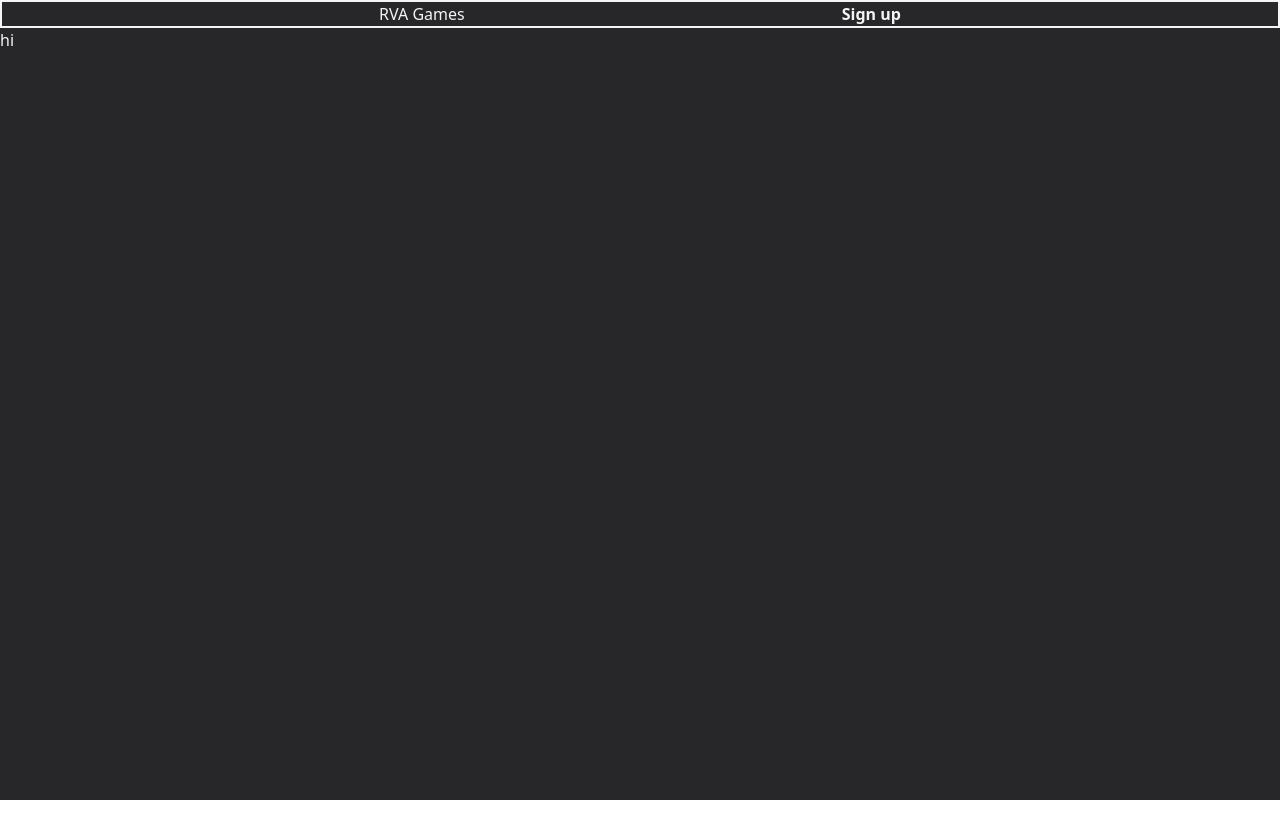
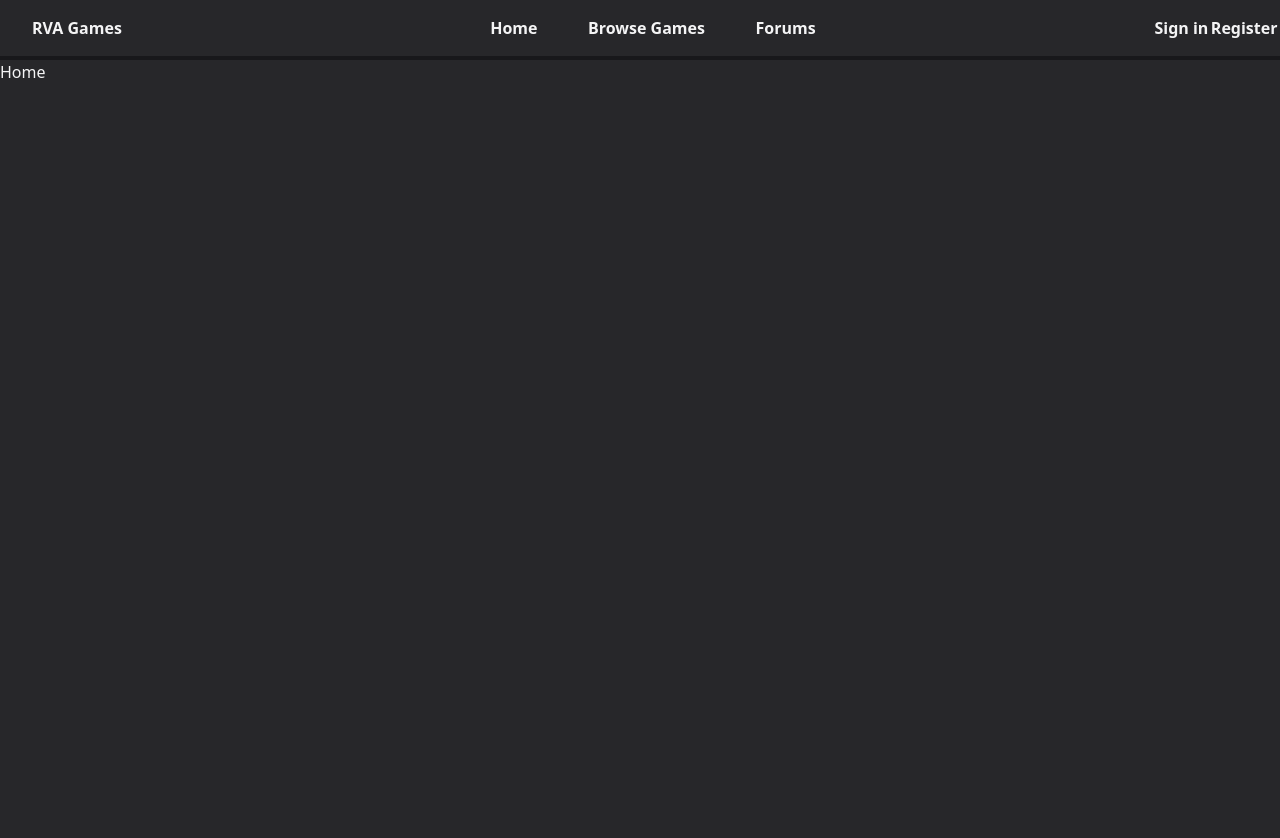
Before and after one commit to gjasay/rva-games, a React (Vite) app: page / in a window 1280 px wide. Shown: the top 838 px of the page. Before the commit the page ends 800 px from the top, so only its background shows below. Built offline with nearby package versions, Linux system fonts and the light colour scheme.

Commit message:
finish header skeleton

```diff
--- a/package.json
+++ b/package.json
@@ -25,6 +25,7 @@
     "eslint-plugin-react-hooks": "^5.0.0",
     "eslint-plugin-react-refresh": "^0.4.16",
     "globals": "^15.14.0",
+    "react-router-dom": "^7.1.3",
     "typescript": "~5.6.2",
     "typescript-eslint": "^8.18.2",
     "vite": "^6.0.5"
--- a/src/App.tsx
+++ b/src/App.tsx
@@ -1,12 +1,19 @@
-import { Header } from "./Header"
+import { Header } from "./header/Header";
+import { BrowserRouter, Routes, Route } from "react-router-dom";
+import { Home } from "./pages/Home";
 
 function App() {
   return (
-  <div className="flex flex-col text-zinc-100 bg-zinc-800 h-screen">
+    <div className="flex flex-col text-zinc-100 bg-zinc-800 h-screen">
       <Header />
-      <div > hi </div>
-  </div>
-  )
+      <BrowserRouter>
+        <Routes>
+          <Route path="/" element={<Home />} />
+          <Route path="/sign-in" element={<h1>Sign up</h1>} />
+        </Routes>
+      </BrowserRouter>
+    </div>
+  );
 }
 
-export default App
+export default App;
--- a/src/Header.tsx
+++ /dev/null
@@ -1,10 +0,0 @@
-import { Hyperlink } from "./components/Hyperlink";
-
-export const Header: React.FC = () => {
-  return (
-    <header className="flex justify-evenly items-center w-full border-2">
-      <h1>RVA Games</h1>
-      <Hyperlink href="/signup" text="Sign up" />
-    </header>
-  );
-};
--- a/src/components/Hyperlink.tsx
+++ b/src/components/Hyperlink.tsx
@@ -5,7 +5,7 @@ interface HyperlinkProps {
 
 export const Hyperlink: React.FC<HyperlinkProps> = ({ href, text }) => {
   return (
-    <a href={href} className="font-extrabold transition ease-in-out duration-300 hover:-translate-y-0.5">
+    <a href={href} className="font-extrabold decoration-red-400 decoration-2 underline-offset-8 transition ease-in-out duration-300 hover:-translate-y-0.5 hover:underline">
       {text}
     </a>
   );
--- /dev/null
+++ b/src/header/Header.tsx
@@ -0,0 +1,18 @@
+import { Hyperlink } from "../components/Hyperlink";
+
+export const Header: React.FC = () => {
+  return (
+    <header className="flex justify-between items-center w-full py-4 border-b-zinc-900 border-b-4">
+      <h1 className="px-8 font-extrabold size-xl">RVA Games</h1>
+      <div id="links" className="flex justify-evenly items-center h-full w-1/3">
+        <Hyperlink href="/" text="Home" />
+        <Hyperlink href="/games" text="Browse Games" />
+        <Hyperlink href="/forum" text="Forums" />
+      </div>
+      <div className="flex justify-evenly items-center h-full w-1/10">
+        <Hyperlink href="/sign-in" text="Sign in" />
+        <Hyperlink href="/register" text="Register" />
+      </div>
+    </header>
+  );
+};
--- /dev/null
+++ b/src/pages/Home.tsx
@@ -0,0 +1,12 @@
+export const Home: React.FC = () => {
+  return (
+  <div className="bg-zinc-800">
+    <h1>Home</h1>
+    <div className="h-96" />
+    <div className="h-96" />
+    <div className="h-96" />
+    <div className="h-96" />
+    <div className="h-96" />
+  </div>
+  )
+}
```
Also changed, not shown: src/pages/Register.tsx (added), 1 other file (tests, documents, lock files or other folders).
